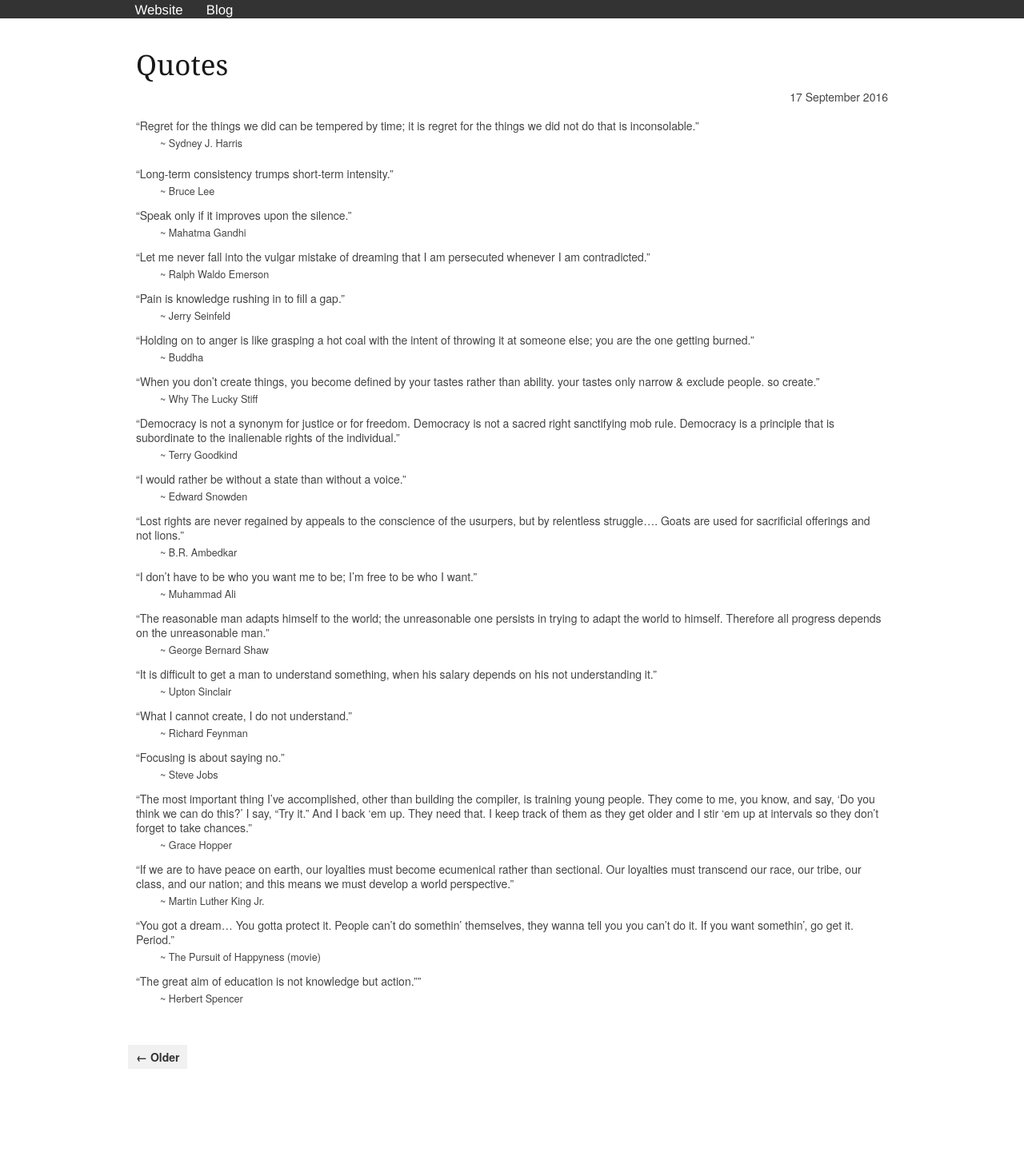
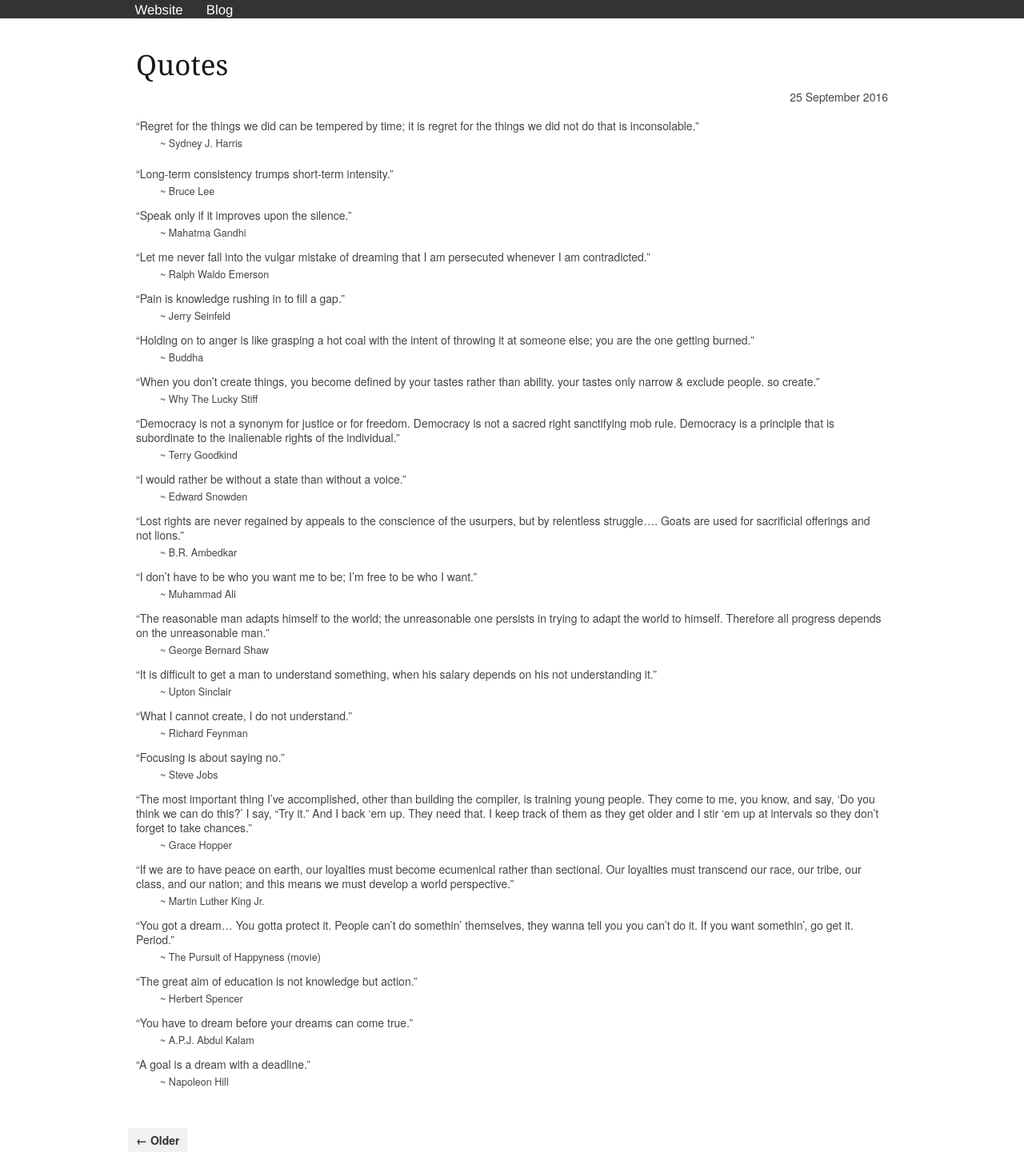
Before and after one commit to arelangi/adityarelangi.com, a Jekyll site: the page blog/quotes.html, which Jekyll copies as it is, in a window 1280 px wide. Shown: the whole page at 80% size. Built offline with Jekyll 4.4.1, drawn with Linux system fonts in a browser that asks for light colours; before the commit the page ends 1337 px from its top, so only the background shows below that.

Commit message:
update post

```diff
--- a/blog/index.html
+++ b/blog/index.html
@@ -26,7 +26,7 @@
 
   <div class="excerpt">
   	<h3><a href="/blog//quotes">Quotes</a></h3>
-  	<span class="post-date">17 September 2016 </span><br/><br/>
+  	<span class="post-date">25 September 2016 </span><br/><br/>
 
   	<ul>
   <li>“Regret for the things we did can be tempered by time; it is regret for the things we did not do that is inconsolable.”
--- a/blog/quotes.html
+++ b/blog/quotes.html
@@ -22,7 +22,7 @@
 <div class="container">
 	<div class="sixteen columns">
 		<h2>Quotes</h2>
-		<span class="post-date">17 September 2016</span>
+		<span class="post-date">25 September 2016</span>
 
 		<div class="content">
 			<ul>
@@ -121,9 +121,19 @@
       <li>~ The Pursuit of Happyness (movie)</li>
     </ul>
   </li>
-  <li>“The great aim of education is not knowledge but action.””
+  <li>“The great aim of education is not knowledge but action.”
     <ul>
       <li>~ Herbert Spencer</li>
+    </ul>
+  </li>
+  <li>“You have to dream before your dreams can come true.”
+    <ul>
+      <li>~ A.P.J. Abdul Kalam</li>
+    </ul>
+  </li>
+  <li>“A goal is a dream with a deadline.”
+    <ul>
+      <li>~ Napoleon Hill</li>
     </ul>
   </li>
 </ul>
--- a/talks/2016/april/index.html
+++ b/talks/2016/april/index.html
@@ -2,7 +2,7 @@
 <!DOCTYPE html>
 <html>
   <head>
-    <link rel="shortcut icon" type="image/x-icon" href="adityarelangi.com/favicon.ico?">
+    <link rel="shortcut icon" type="image/x-icon" href="favicon.ico?">
     <meta http-equiv="content-type" content="text/html; charset=utf-8" />
     <title>Getting Fit With Go</title>
     <link href="style.css" type="text/css"/>
@@ -28,7 +28,7 @@
       }
       li p { line-height: 1.25em; }
       .red { color: #fa0000; }
-      .large { font-size: 2em; }
+      .large { font-size: 2em; }s
       a, a > code {
         color: rgb(249, 38, 114);
         text-decoration: none;
```
